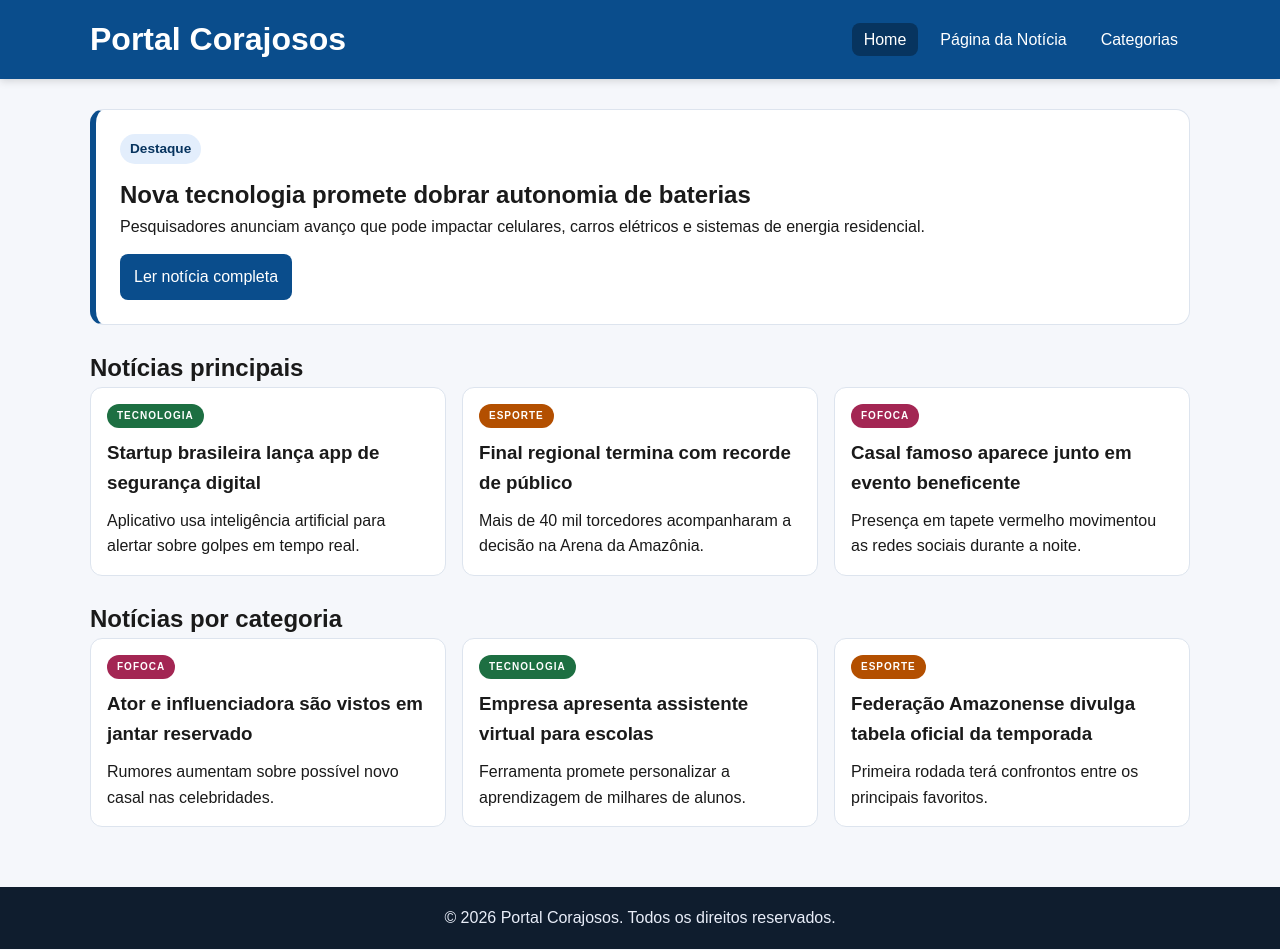
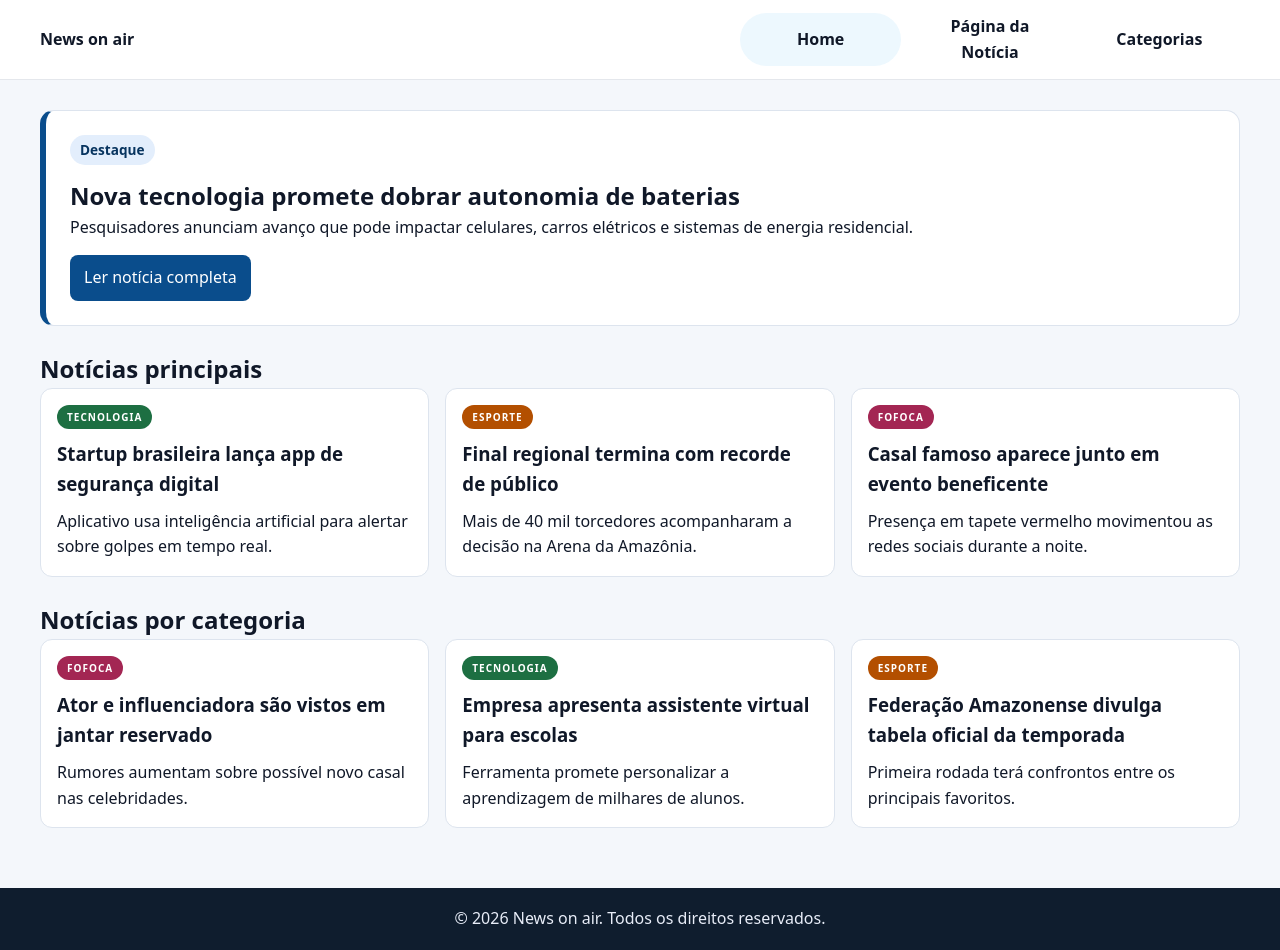
Before and after one commit to guerreirothiago/portaldenoticias, a plain HTML site: page index.html in a window 1280 px wide. Drawn offline with Linux system fonts and the light colour scheme.

Commit message:
Atualizando navbar

```diff
--- a/formatos.css
+++ b/formatos.css
@@ -1,53 +1,181 @@
-* {
-    box-sizing: border-box;
+:root{
+  --bg: #f4f7fb;
+  --surface: #ffffff;
+  --text: #101828;
+  --muted: #667085;
+  --border: #e4e7ec;
+  --shadow: 0 10px 30px rgba(16, 24, 40, 0.08);
+  --radius: 20px;
+  --container: 1200px;
+}
+
+*{
   margin: 0;
   padding: 0;
+  box-sizing: border-box;
 }
 
-body {
-    font-family: "Arial", "Helvetica", sans-serif;
-    color: #1a1a1a;
+body{
+    font-family: system-ui, -apple-system, BlinkMacSystemFont, 'Segoe UI', Roboto, Oxygen, Ubuntu, Cantarell, 'Open Sans', 'Helvetica Neue', sans-serif;
+    background: var(--bg);
+    color: var(--text);
+    overflow-x: hidden;
     line-height: 1.6;
-    background: #f5f7fb;
 }
 
-.container {
-    width: min(1100px, 92%);
-    margin: 0 auto;
+.container{
+  width: min(100% - 32px, var(--container));
+  margin-inline: auto;
 }
 
-.topo {
-    background: #0a4d8c;
-    color: #fff;
-    box-shadow: 0 2px 8px rgba(0, 0, 0, 0.15);
+a{
+  text-decoration: none;
+  color: inherit;
 }
 
-.cabecalho-conteudo {
+.navbar{
+  position: sticky;
+  top: 0;
+  z-index: 1000;
+  background: rgba(255,255,255,0.96);
+  backdrop-filter: blur(10px);
+  border-bottom: 1px solid var(--border);
+}
+
+.navbar-inner{
+  min-height: 74px;
   display: flex;
   align-items: center;
   justify-content: space-between;
-    gap: 16px;
-    padding: 14px 0;
+  gap: 12px;
+  position: relative;
 }
 
-.menu {
-    list-style: none;
+.brand{
   display: flex;
+  align-items: center;
   gap: 10px;
-    flex-wrap: wrap;
+  color: var(--text);
 }
 
-.menu a {
-    color: #fff;
-    text-decoration: none;
-    padding: 8px 12px;
-    border-radius: 8px;
-    transition: background-color 0.2s ease;
+#menu-toggle{
+  display: none;
 }
 
-.menu a:hover,
-.menu a.ativo {
-    background-color: #07345f;
+.menu-btn{
+  width: 46px;
+  height: 46px;
+  border-radius: 14px;
+  border: 1px solid var(--border);
+  background: var(--surface);
+  display: flex;
+  flex-direction: column;
+  justify-content: center;
+  gap: 5px;
+  padding: 0 12px;
+  cursor: pointer;
+  box-shadow: var(--shadow);
+}
+
+.menu-btn span{
+  width: 100%;
+  height: 2px;
+  border-radius: 999px;
+  background: var(--text);
+}
+
+.nav{
+  position: fixed;
+  top: 0;
+  right: 0;
+  width: 280px;
+  max-width: 85vw;
+  height: 100vh;
+  background: var(--surface);
+  box-shadow: -10px 0 30px rgba(0,0,0,.12);
+  padding: 30px 16px;
+  display: flex;
+  flex-direction: column;
+  gap: 8px;
+  transform: translateX(100%);
+  transition: transform .35s ease;
+  z-index: 999;
+  overflow-y: auto;
+}
+
+.nav-header{
+  display: flex;
+  align-items: center;
+  justify-content: space-between;
+  gap: 12px;
+  margin-bottom: 10px;
+  padding-bottom: 12px;
+  border-bottom: 1px solid var(--border);
+}
+
+.nav-header h2{
+  font-size: 1.1rem;
+  margin: 0;
+}
+
+.close-menu{
+  padding: 6px 10px;
+  border-radius: 12px;
+  display: grid;
+  place-items: center;
+  cursor: pointer;
+  font-size: 1.8rem;
+  line-height: 1;
+  color: var(--text);
+  background: #f8fafc;
+  border: 1px solid var(--border);
+}
+
+.nav a{
+  display: block;
+  width: 100%;
+  padding: 14px 12px;
+  border-radius: 12px;
+  font-weight: 600;
+  transition: .25s ease;
+}
+
+.nav a:hover, .nav a.active{
+    background: rgba(27, 166, 236, 0.08);
+    color: var(--primary);
+}
+
+/* ABRIR MENU */
+#menu-toggle:checked ~ .nav{
+  transform: translateX(0);
+}
+
+@media (min-width: 1024px){
+  .menu-btn, .close-menu{
+    display: none;
+  }
+
+  .nav{
+    position: static;
+    transform: none;
+    width: 500px;
+    height: auto;
+    background: transparent;
+    box-shadow: none;
+    padding: 0;
+    flex-direction: row;
+    align-items: center;
+    gap: 8px;
+  }
+
+  .nav-header{
+    display: none;
+  }
+
+  .nav a{
+    border-radius: 999px;
+    text-align: center;
+  }
 }
 
 .principal {
--- a/index.html
+++ b/index.html
@@ -3,21 +3,38 @@
 <head>
     <meta charset="UTF-8">
     <meta name="viewport" content="width=device-width, initial-scale=1.0">
-    <title>Portal Corajosos</title>
+    <title>News on air</title>
     <link rel="stylesheet" href="formatos.css">
 </head>
 <body>
-    <header class="topo">
-        <div class="container cabecalho-conteudo">
-            <h1>Portal Corajosos</h1>
-            <nav>
-                <ul class="menu">
-                    <li><a class="ativo" href="#home">Home</a></li>
-                    <li><a href="#noticia">Página da Notícia</a></li>
-                    <li><a href="#categorias">Categorias</a></li>
-                </ul>
-            </nav>
-        </div>
+    <header class="navbar">
+      <div class="container navbar-inner">
+        <!-- Ideial para colocar a logo -->
+        <a href="#" class="brand">
+          <strong>News on air</strong>
+        </a>
+
+        <!-- Menu no estilo hamburger -->
+        <input type="checkbox" id="menu-toggle">
+        <label for="menu-toggle" class="menu-btn">
+          <span></span>
+          <span></span>
+          <span></span>
+        </label>
+
+        <!-- Navegação -->
+        <nav class="nav">
+          <div class="nav-header">
+            <h2>Menu</h2>
+            <label for="menu-toggle" class="close-menu">&times;</label>
+          </div>
+
+          <!-- Links do menu -->
+          <a href="index.html" class="active">Home</a>
+          <a href="#">Página da Notícia</a>
+          <a href="#">Categorias</a>
+        </nav>
+      </div>
     </header>
 
     <main class="container principal">
@@ -75,7 +92,7 @@
 
     <footer class="rodape">
         <div class="container">
-            <p>&copy; 2026 Portal Corajosos. Todos os direitos reservados.</p>
+            <p>&copy; 2026 News on air. Todos os direitos reservados.</p>
         </div>
     </footer>
 </body>
```
Lines whose indentation alone changed are shown as unchanged.
